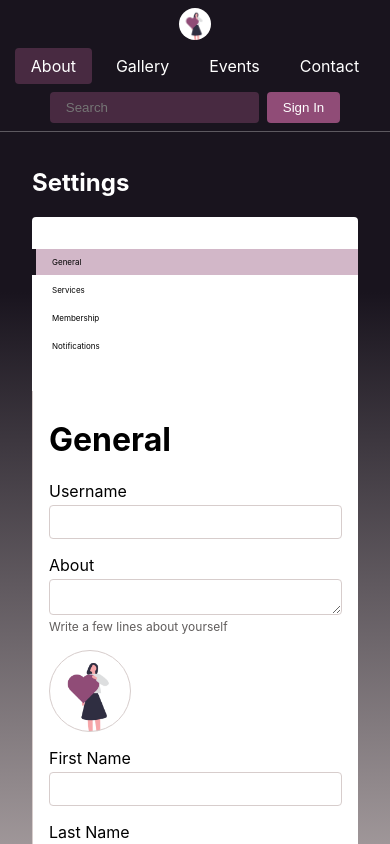
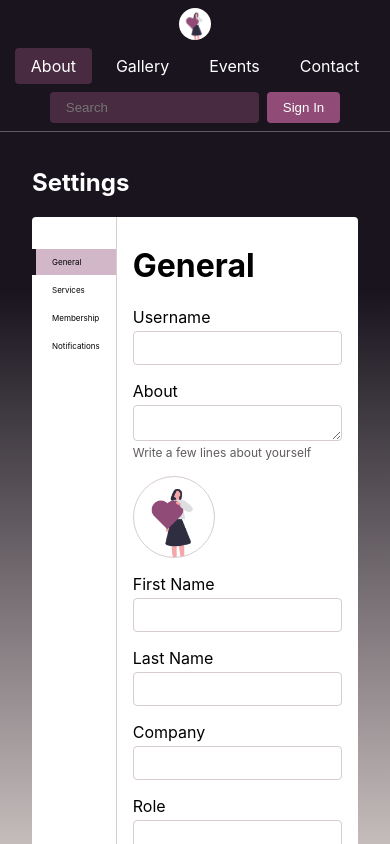
Before and after one commit to JuliaCMint/design-system, a React (Create React App) app: page / in a window 390 px wide. Shown: the top 844 px of the page. Built offline with nearby package versions, Linux system fonts and the light colour scheme.

Commit message:
added responsive prop to Split component for mobile layout

```diff
--- a/src/components/GeneralContent.jsx
+++ b/src/components/GeneralContent.jsx
@@ -29,7 +29,7 @@ const GeneralContent = () => {
 
   return (
     <GridLayers>
-      <Split gap="l" fraction="auto-end">
+      <Split gap="l" fraction="auto-end" responsive>
         <GridLayers>
           <LabeledInput label="Username">
             <Input />
--- a/src/components/patterns/Split.jsx
+++ b/src/components/patterns/Split.jsx
@@ -18,6 +18,6 @@ export const Split = styled.div`
     fractions[fraction] ?? fractions["1/2"]};
 
   @media (max-width: 768px) {
-    grid-template-columns: 1fr;
+    grid-template-columns: ${(props) => props.responsive && "1fr"};
   }
 `;
```
